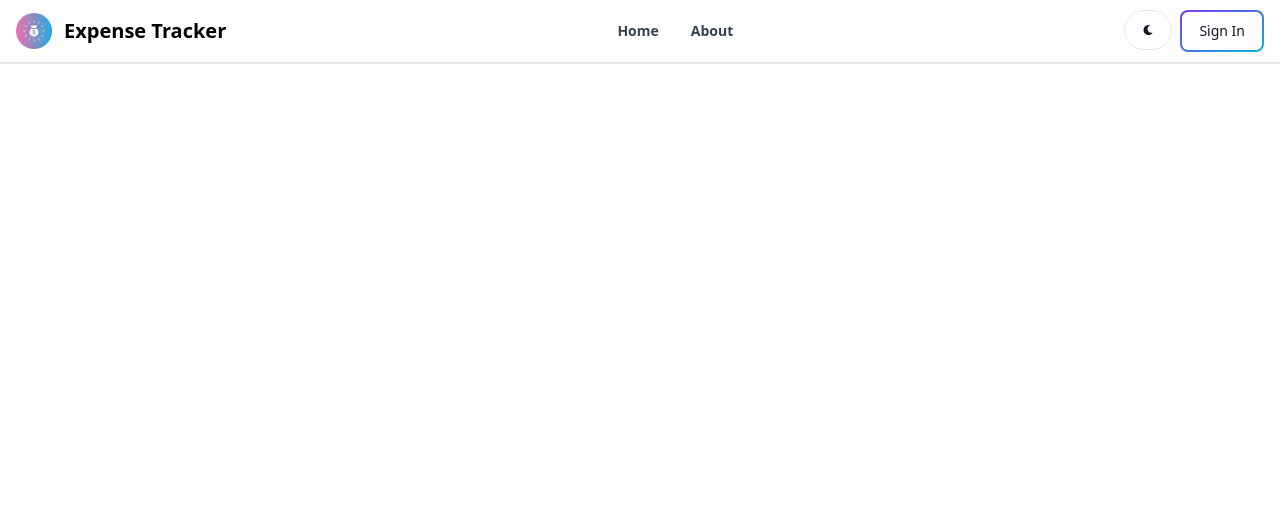
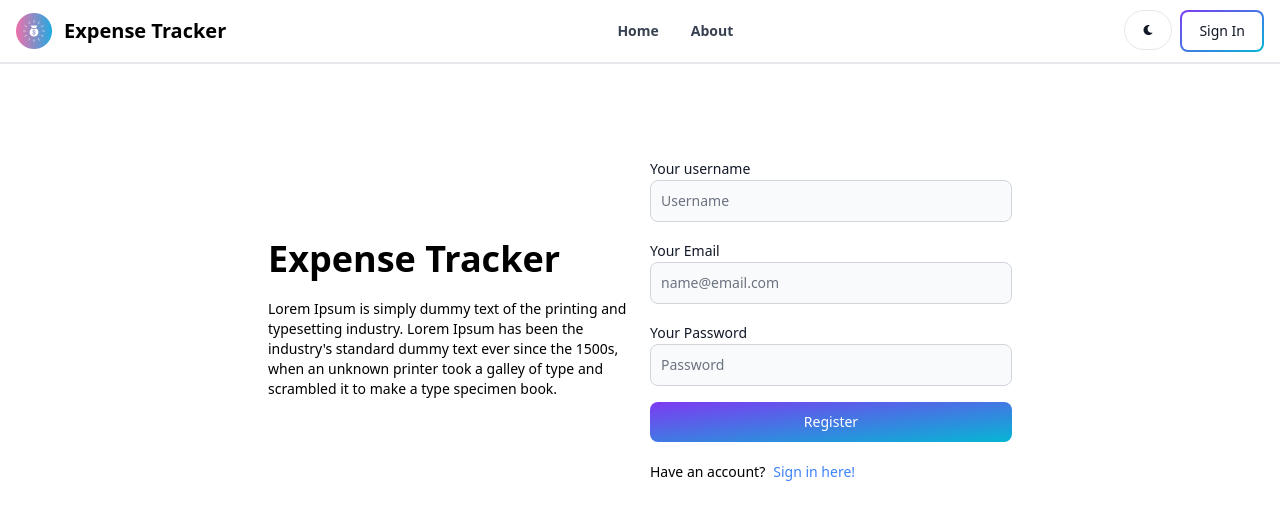
Before and after one commit to boyuda/expenses-tracker, a React (Vite) app in the folder client/: page /sign-up in a window 1280 px wide. Shown: the top 520 px of the page. Built offline with nearby package versions, Linux system fonts and the light colour scheme.

Commit message:
created sign-up page ui

```diff
--- a/client/src/App.tsx
+++ b/client/src/App.tsx
@@ -14,8 +14,8 @@ const App: React.FC = () => (
     <Routes>
       <Route path="/" element={<Homepage />} />
       <Route path="/about" element={<About />} />
-      <Route path="/signin" element={<Signin />} />
-      <Route path="/signup" element={<Signup />} />
+      <Route path="/sign-in" element={<Signin />} />
+      <Route path="/sign-up" element={<Signup />} />
       <Route path="/dashboard" element={<Dashboard />} />
     </Routes>
   </BrowserRouter>
--- a/client/src/pages/Signup.tsx
+++ b/client/src/pages/Signup.tsx
@@ -1,8 +1,49 @@
+import { Button, Label, TextInput } from 'flowbite-react';
+import { Link } from 'react-router-dom';
+
 export default function Signup() {
   return (
-    <div>
-      {/*  */}
-      Signup
+    <div className="min-h-screen mt-20">
+      <div className=" flex p-3 max-w-3xl mx-auto flex-col md:flex-row md:items-center gap-5">
+        {/* Left Side */}
+        <div className="flex-1">
+          <span className=" font-bold dark:text-white text-4xl">
+            Expense Tracker
+          </span>
+          <p className="text-sm mt-5">
+            Lorem Ipsum is simply dummy text of the printing and typesetting
+            industry. Lorem Ipsum has been the industry's standard dummy text
+            ever since the 1500s, when an unknown printer took a galley of type
+            and scrambled it to make a type specimen book.
+          </p>
+        </div>
+        {/* Right Side */}
+        <div className="flex-1">
+          <form className="flex flex-col gap-4">
+            <div>
+              <Label value="Your username" />
+              <TextInput type="text" placeholder="Username" id="username" />
+            </div>
+            <div>
+              <Label value="Your Email" />
+              <TextInput type="email" placeholder="name@email.com" id="email" />
+            </div>
+            <div>
+              <Label value="Your Password" />
+              <TextInput type="password" placeholder="Password" id="password" />
+            </div>
+            <Button gradientDuoTone="purpleToBlue" type="submit">
+              Register
+            </Button>
+          </form>
+          <div className="flex gap-2 text-sm mt-5">
+            <span>Have an account?</span>
+            <Link to="/sign-in" className="text-blue-500">
+              Sign in here!
+            </Link>
+          </div>
+        </div>
+      </div>
     </div>
   );
 }
```
Also changed, not shown: 1 other file (tests, documents, lock files or other folders).
